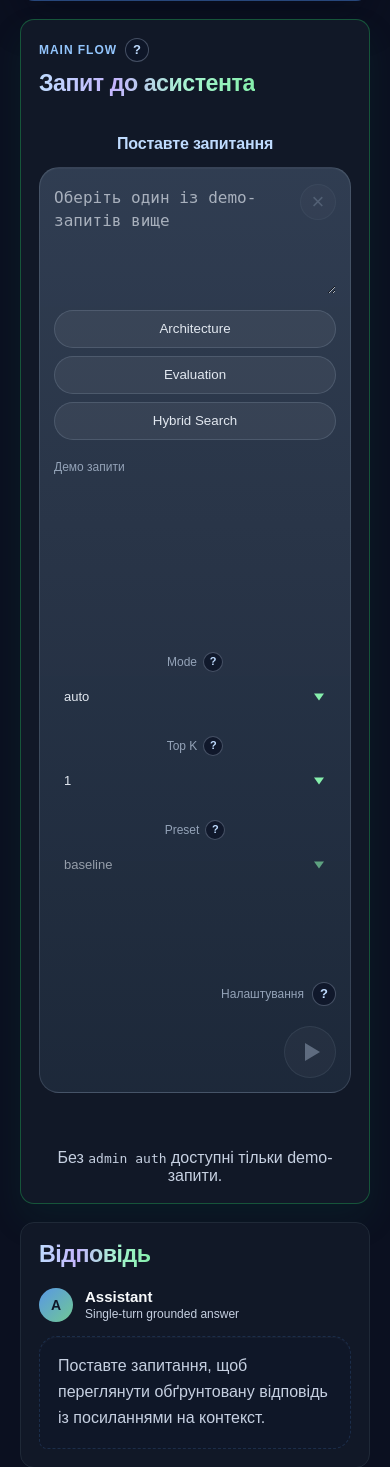
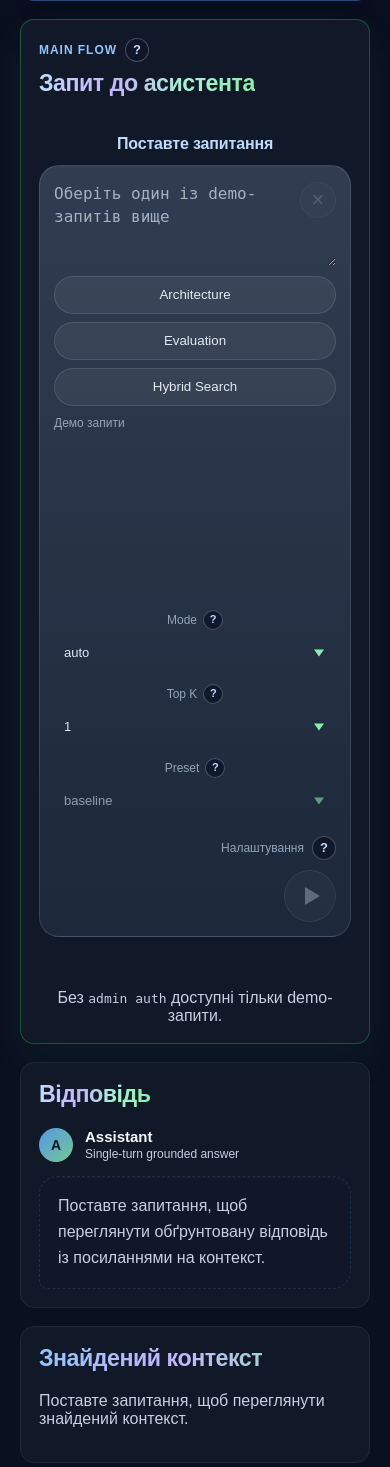
Before and after one commit to drhtka/AI-Knowledge-Assistant, a FastAPI app: page / in a window 390 px wide; the page is wider, and only the part inside the window is pictured. Shown: the part 2482-3949 px from the top of that part. Run offline with FastAPI, Linux system fonts and the light colour scheme.

Commit message:
tighten mobile spacing in ask composer

```diff
--- a/static/css/pages/responsive.css
+++ b/static/css/pages/responsive.css
@@ -113,7 +113,7 @@
 
 @media (max-width: 520px) {
     .ask-main-column {
-        gap: 12px;
+        gap: 10px;
     }
 
     .ask-question-label {
@@ -122,7 +122,7 @@
     }
 
     .ask-question-composer {
-        padding: 18px 14px 14px;
+        padding: 16px 14px 12px;
         border-radius: 20px;
     }
 
@@ -136,16 +136,20 @@
     }
 
     .ask-question-input {
-        min-height: 108px;
+        min-height: 84px;
         padding-right: 40px;
         font-size: 16px;
         line-height: 1.45;
     }
 
     .ask-question-composer-footer {
-        gap: 16px;
-        margin-top: 16px;
-        padding-bottom: 72px;
+        gap: 10px;
+        margin-top: 10px;
+        padding-bottom: 64px;
+    }
+
+    .ask-demo-pill-group {
+        gap: 10px;
     }
 
     .ask-demo-pill-row {
@@ -161,7 +165,25 @@
     }
 
     .ask-settings-row-in-composer .ask-settings-control {
-        padding: 6px 0;
+        padding: 4px 0;
+    }
+
+    .ask-settings-composer-group {
+        flex: 0 1 auto;
+        justify-content: flex-start;
+        gap: 8px;
+    }
+
+    .ask-settings-row-in-composer {
+        gap: 4px;
+    }
+
+    .ask-settings-row-in-composer .label-with-tooltip {
+        margin-bottom: 4px;
+    }
+
+    .ask-settings-footer-label-group {
+        margin-top: 4px;
     }
 
     .ask-question-submit-button {
```
